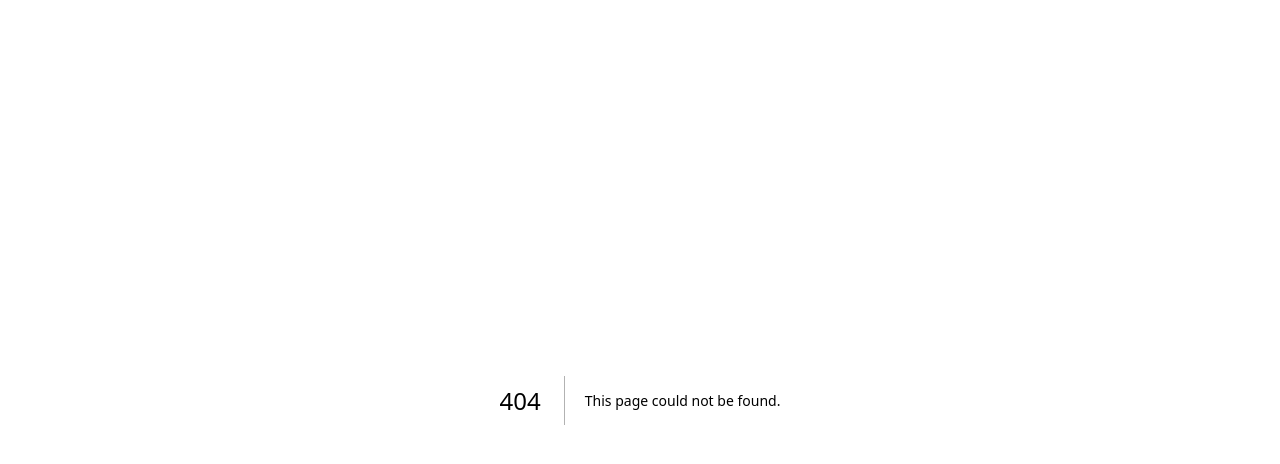
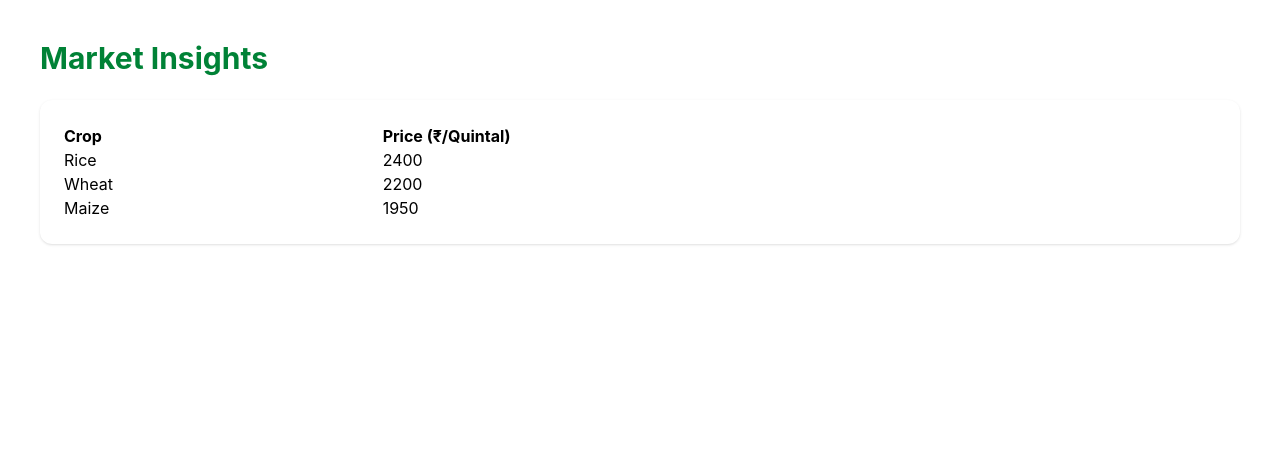
Before and after one commit to Madhav-Goel12/HarvestIQ, a Next.js app in the folder frontend/: page /market in a window 1280 px wide. Before the commit this address had no page. Shown: the top 464 px of the page. Built offline with nearby package versions, Linux system fonts and the light colour scheme.

Commit message:
Add dashboard feature pages and navigation

```diff
--- a/frontend/src/app/dashboard/page.tsx
+++ b/frontend/src/app/dashboard/page.tsx
@@ -15,21 +15,21 @@ export default function DashboardPage() {
       title: "Weather Monitoring",
       description:
         "View real-time weather updates and forecasts for your region.",
-      link: "#",
+      link: "/weather",
       icon: "☁️",
     },
     {
       title: "Yield Prediction",
       description:
         "Predict crop yield using machine learning insights.",
-      link: "#",
+      link: "/yield",
       icon: "📈",
     },
     {
       title: "Market Insights",
       description:
         "Track crop prices and market demand trends.",
-      link: "#",
+      link: "/market",
       icon: "📊",
     },
   ];
@@ -70,7 +70,7 @@ export default function DashboardPage() {
 
                 <Link
                   href={item.link}
-                  className="bg-green-600 text-white px-5 py-2 rounded-lg hover:bg-green-700"
+                  className="inline-block bg-green-600 text-white px-5 py-2 rounded-lg hover:bg-green-700 transition"
                 >
                   Explore
                 </Link>
--- /dev/null
+++ b/frontend/src/app/market/page.tsx
@@ -0,0 +1,37 @@
+export default function MarketPage() {
+  return (
+    <div className="p-10">
+      <h1 className="text-3xl font-bold text-green-700 mb-6">
+        Market Insights
+      </h1>
+
+      <div className="bg-white shadow rounded-xl p-6">
+        <table className="w-full">
+          <thead>
+            <tr className="text-left">
+              <th>Crop</th>
+              <th>Price (₹/Quintal)</th>
+            </tr>
+          </thead>
+
+          <tbody>
+            <tr>
+              <td>Rice</td>
+              <td>2400</td>
+            </tr>
+
+            <tr>
+              <td>Wheat</td>
+              <td>2200</td>
+            </tr>
+
+            <tr>
+              <td>Maize</td>
+              <td>1950</td>
+            </tr>
+          </tbody>
+        </table>
+      </div>
+    </div>
+  );
+}
--- /dev/null
+++ b/frontend/src/app/weather/page.tsx
@@ -0,0 +1,16 @@
+export default function WeatherPage() {
+  return (
+    <div className="p-10">
+      <h1 className="text-3xl font-bold text-green-700 mb-6">
+        Weather Monitoring
+      </h1>
+
+      <div className="bg-white shadow rounded-xl p-6">
+        <p><strong>Location:</strong> Bengaluru</p>
+        <p><strong>Temperature:</strong> 30°C</p>
+        <p><strong>Humidity:</strong> 72%</p>
+        <p><strong>Condition:</strong> Sunny</p>
+      </div>
+    </div>
+  );
+}
--- /dev/null
+++ b/frontend/src/app/yield/page.tsx
@@ -0,0 +1,19 @@
+export default function YieldPage() {
+  return (
+    <div className="p-10">
+      <h1 className="text-3xl font-bold text-green-700 mb-6">
+        Yield Prediction
+      </h1>
+
+      <div className="bg-white shadow rounded-xl p-6">
+        <p>Crop : Rice</p>
+        <p>Area : 2 Acres</p>
+        <p>Expected Yield :</p>
+
+        <h2 className="text-2xl font-bold text-green-600 mt-4">
+          6.4 Tons
+        </h2>
+      </div>
+    </div>
+  );
+}
```
Also changed, not shown: frontend/src/app/login/page.tsx (line endings or trailing spaces).
